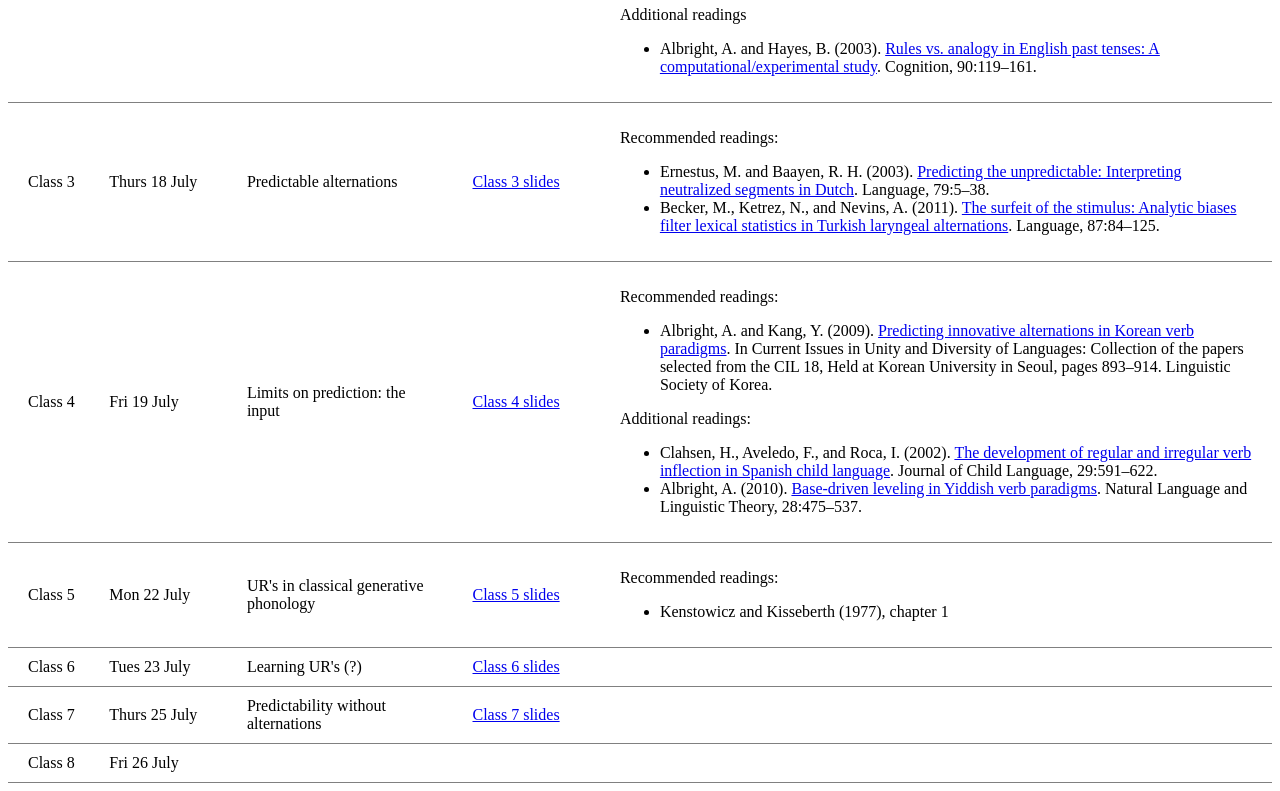
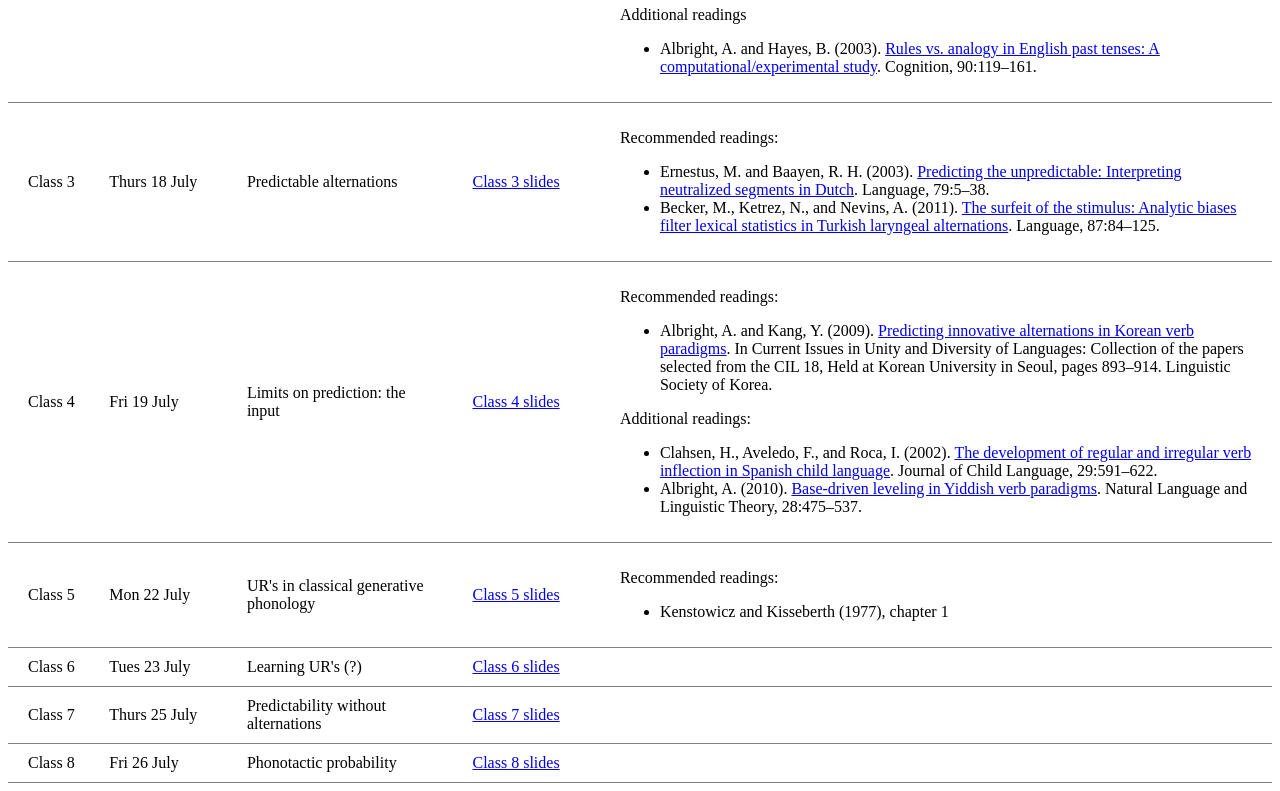
Before and after one commit to adamalbright/creteling2024, a plain HTML site: page index.html in a window 1280 px wide. Shown: the part 751-1542 px from the top of the page. Drawn offline with Linux system fonts and the light colour scheme.

Commit message:
upload class 8

```diff
--- a/index.html
+++ b/index.html
@@ -131,8 +131,8 @@
 
 <tr>
 	<td>Class 8</td><td style="padding-left: 0px;">Fri 26 July</td>
-	<td>&nbsp;</td>
-	<td></td>
+	<td>Phonotactic probability</td>
+	<td><a href="https://adamalbright.github.io/creteling2024/CreteLing2024-Exceptions-Class8.pdf">Class 8 slides</a></td>
 		<td>   </td>
 </tr>
 
```
Also changed, not shown: 2 other files.
